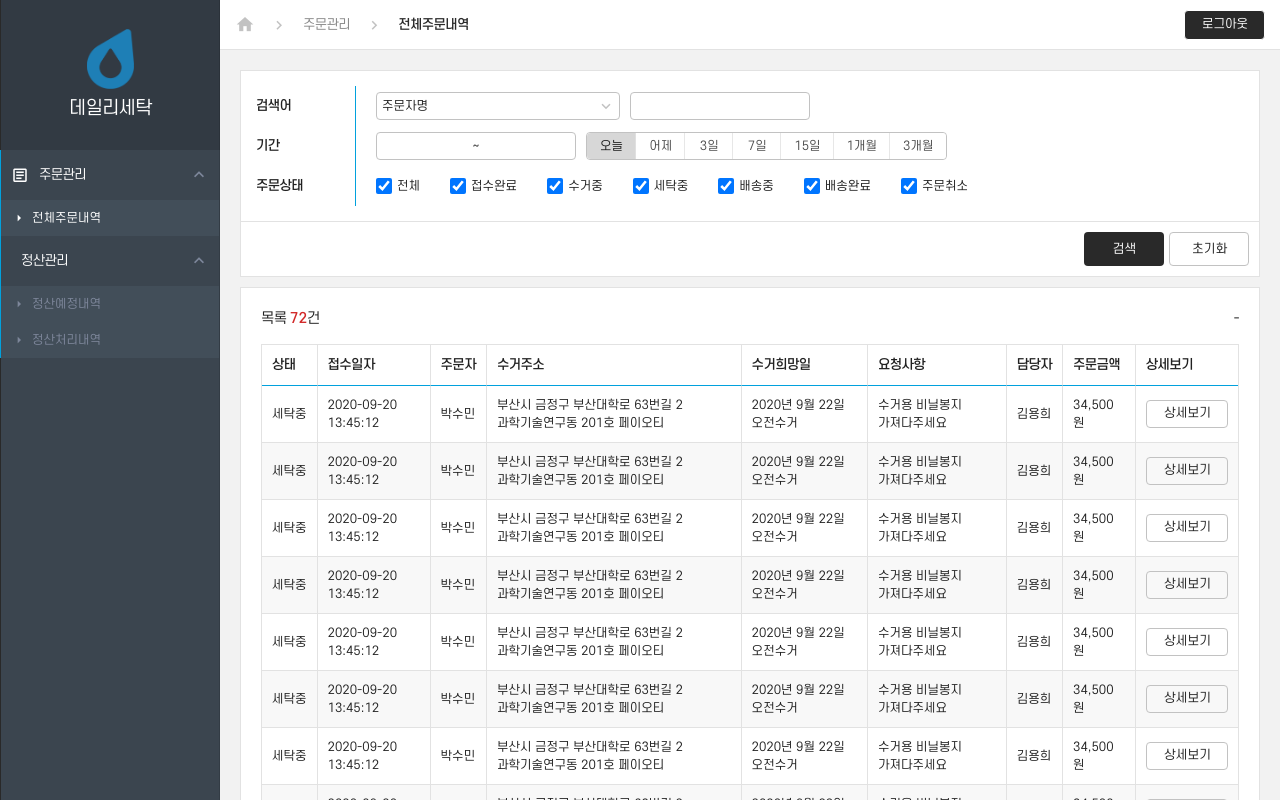
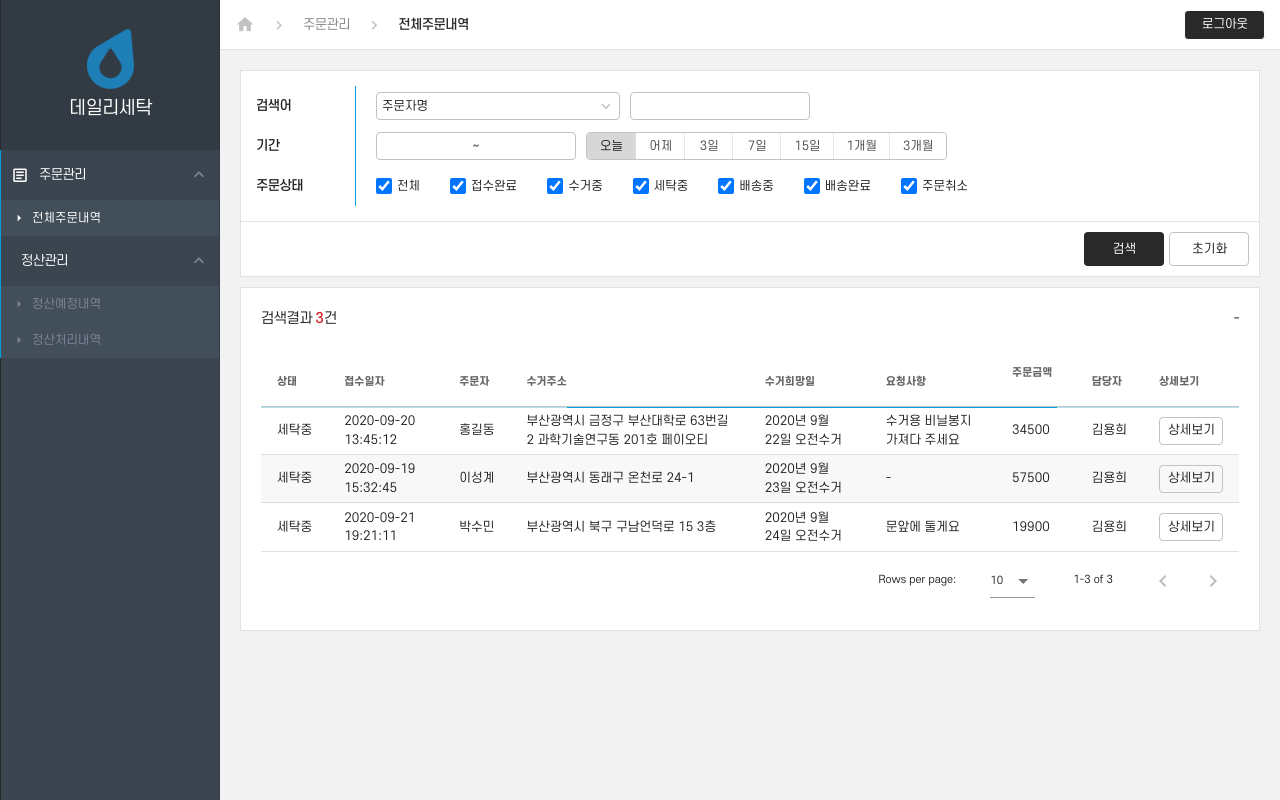
Before and after one commit to fermintz/daily.web.admin, a Vue app: page /totalOrder in a window 1280 px wide. Shown: the top 800 px of the page. Built offline with nearby package versions, Linux system fonts and the light colour scheme.

Commit message:
테이블 교체

```diff
--- a/src/assets/css/global.scss
+++ b/src/assets/css/global.scss
@@ -34,70 +34,48 @@ p{margin:0;padding:0}
     display:flex;
     align-items: center;
     justify-content: space-between;
-    margin-bottom:15px;
+    margin-bottom:30px;
     .number{
       strong{color:#d22828;font-weight:500;letter-spacing: 0;}
     }
   }
+}
+
+
+
+
+.theme--light.v-data-table > .v-data-table__wrapper > table > thead > tr:last-child > th{
+  border-bottom:1px solid #c2c2c2;;
+}
+
+.v-data-table{
+  letter-spacing:0;
+
+  .v-data-table-header{
+    border:0px;
+  }
 
   table{
-    border-spacing: 0;
-    width:100%;
-    border:1px solid #e2e2e2;
+    border:0px;
+    tr:nth-child(2n){
+      td{background:#f8f8f8;}
+    }
+    th{border:0;border-bottom:0px;}
+    td{
+      border:0;
 
-    th{
-      border-bottom:1px solid #01a1dd;
-      border-right:1px solid #e2e2e2;
-      padding:10px;
-      text-align:left;
-      font-size:13px;
-      font-weight:500;
-    }
-    th:last-child{
-      border-right:0px;
-    }
-    td{
-      border-bottom:1px solid #e2e2e2;
-      border-right:1px solid #e2e2e2;
-      padding:10px;
-      font-size:12px;
-      letter-spacing: 0;
-
-      a{
-        text-decoration: underline;
+      a{text-decoration: underline;}
+      a:hover{
+        font-weight:500
       }
-    }
-    td:last-child{border-right:0px;}
-
-    tbody{
-      tr:nth-child(2n){
-        background:#f8f8f8;
+      .v-btn{
+        max-height:28px;
       }
-    }
-
-    td.btns{
-      .v-btn{
-        height:28px;
-        min-width:70px;
+      .v-btn.outline{
         border:1px solid #c2c2c2;
+        max-width:0px;
+        max-height:28px;
       }
     }
   }
 }
-
-.v-pagination{
-  li{
-    button{
-      min-width:26px;
-      height:26px;
-      border:1px solid #c2c2c2;
-      box-shadow: none;
-      font-size:11px;
-      outline: none;
-    }
-    button:hover{
-      border:1px solid #01a1dd;
-    }
-
-  }
-}
--- a/src/components/modal/calculateList.vue
+++ b/src/components/modal/calculateList.vue
@@ -25,40 +25,13 @@
           </table>
         </div>
         <div class="dataSection">
-          <div class="table-top">
-            <div class="number">
-              목록 <strong>72</strong>건
-            </div>
-            <div class="align">
-              -
-            </div>
-          </div>
-          <table>
-            <thead>
-              <tr>
-                <th>주문일</th>
-                <th>주문자</th>
-                <th>결제금액</th>
-                <th>추가결제금액</th>
-                <th>배송비</th>
-              </tr>
-            </thead>
-            <tbody>
-              <tr v-for="item in 6" :key="item">
-                <td>2020년 9월 21일 13:45:22</td>
-                <td>홍길동</td>
-                <td>35,000 원</td>
-                <td>3,000 원</td>
-                <td>3,500 원</td>
-              </tr>
-            </tbody>
-          </table>
-          <v-pagination
-            v-model="page"
-            :length="5"
-            style="margin-top:20px;"
-            color="#01a1dd"
-          />
+          <v-data-table
+            :headers="tHead"
+            :items="tData"
+            loding="#01a1dd"
+            loader-height="2"
+          >
+          </v-data-table>
         </div>
       </v-card-text>
       <v-card-actions style="background:#01a1dd">
@@ -76,7 +49,30 @@ export default {
   mixins: [ModalMixin],
   data(){
     return{
-      page:1
+      page:1,
+      tHead:[
+        {text:'주문일', align:'start', sortable:true, value:'userOrderDate'},
+        {text:'주문자', align:'start', sortable:true, value:'userName'},
+        {text:'주문금액', align:'start', sortable:true, value:'orderPrice'},
+        {text:'추가금액', align:'start', sortable:true, value:'addPrice'},
+        {text:'배송비', align:'start', sortable:true, value:'deliveryPrice'},
+      ],
+      tData:[
+        {
+          userOrderDate:'2020년 9월 21일 13:45:22',
+          userName:'홍길동',
+          orderPrice:54000,
+          addPrice:5000,
+          deliveryPrice:3500,
+        },
+        {
+          userOrderDate:'2020년 9월 19일 12:25:54',
+          userName:'궁예',
+          orderPrice:34000,
+          addPrice:5000,
+          deliveryPrice:3500,
+        },
+      ],
     }
   }
 }
@@ -91,7 +87,6 @@ export default {
       border-spacing: 0;
       width:100%;
       border:1px solid #e2e2e2;
-      border-top:1px solid #c2c2c2;
       border-right:0px;
       border-bottom:0px;
 
--- a/src/views/calculate-end.vue
+++ b/src/views/calculate-end.vue
@@ -4,56 +4,28 @@
     <SearchOptions />
 
     <div class="dataSection">
-      <div class="table-top">
-        <div class="number">
-          목록 <strong>72</strong>건
-        </div>
-        <div class="align">
-          -
-        </div>
-      </div>
-      <table cellpadding="0" cellspacing="0">
-        <thead>
-          <tr>
-            <th>정산완료일시</th>
-            <th>정산대상기간</th>
-            <th>기사명</th>
-            <th>주문건수</th>
-            <th>입금계좌</th>
-            <th>정산금액</th>
-            <th>메모</th>
-          </tr>
-        </thead>
-        <tbody>
-          <tr v-for="(item, index) in tableData" :key="index">
-            <td>2020.09.21 12:34:53</td>
-            <td>2020.09.01 ~ 2020.09.15</td>
-            <td class="partner">{{ item.name }}</td>
-            <td class="order-number">
-              <a @click="calculateList">324 건</a>
-            </td>
-            <td>우리은행 1002-537-353918</td>
-            <td>1,357,000 원</td>
-            <td>
+      <v-data-table
+        :headers="tHead"
+        :items="tData"
+        loading="#01a1dd"
+        loader-height="1"
+      >
+        <template v-slot:item.orderNumber = "{item}">
+          <a @click="calculateList">
+            {{item.orderNumber}}
+          </a>
+        </template>
+        <template v-slot:item.memo = "{ item }">
           <v-hover v-slot:default="{ hover }">
             <div class="tooltip">
               <div class="tooltip-box" v-show="hover">
-                  안녕하세요 반갑습니다 하하하하하하하 히히히히히히 호호호호
+                {{item.memo}}
               </div>
                 <v-icon :color="hover ? '#01a1dd' : ''">mdi-card-text</v-icon>
             </div>
           </v-hover>
-            </td>
-          </tr>
-        </tbody>
-      </table>
-
-      <v-pagination
-        v-model="page"
-        :length="5"
-        style="margin-top:20px;"
-        color="#01a1dd"
-      />
+        </template>
+      </v-data-table>
     </div>
 
     <CalculateList ref="calculateList"/>
@@ -61,10 +33,9 @@
 </template>
 
 <script>
-import axios from "axios";
 import SearchOptions from '@/components/searchOptions.vue';
 import CalculateList from '@/components/modal/calculateList.vue';
-import { chunk } from "lodash";
+
 
 export default {
   components: {
@@ -74,29 +45,36 @@ export default {
     return {
       dates: ["날짜검색", ""],
       datePicker: false,
-      tableData: [],
-      totalData: [],
       page: 1,
+      tHead:[
+        {text:'정산완료일시', align:'start', sortable:true,value:'completeDate'},
+        {text:'정산대상기간', align:'start', sortable:true,value:'calculateDate'},
+        {text:'담당자', align:'start', sortable:true,value:'partnerName'},
+        {text:'주문건수', align:'start', sortable:true,value:'orderNumber'},
+        {text:'입금계좌정보', align:'start', sortable:true,value:'bankInfo'},
+        {text:'메모하기', align:'start',sortable:true,value:'memo'}
+      ],
+      tData:[
+        {
+          completeDate:'2020.09.21 12:34:53',
+          calculateDate:'2020.09.01 ~ 2020.09.15',
+          partnerName:'홍길동',
+          orderNumber:135,
+          bankInfo:'우리은행 1002-537-353918',
+          memo:'등록된 메모가 없습니다 등록된 메모가 없습니다 등록된 메모가 없습니다 등록된 메모가 없습니다 등록된 메모가 없습니다 등록된 메모가 없습니다'
+        },
+        {
+          completeDate:'2020.09.21 12:11:12',
+          calculateDate:'2020.09.01 ~ 2020.09.15',
+          partnerName:'김두한',
+          orderNumber:128,
+          bankInfo:'우리은행 1002-735-221918',
+          memo:'등록된 메모가 없습니다 등록된 메모가 없습니다 등록된 메모가 없습니다 등록된 메모가 없습니다 등록된 메모가 없습니다 등록된 메모가 없습니다'
+        }
+      ],
     };
   },
-  mounted() {
-    axios({
-      method: "GET",
-      url: "/api/contacts",
-      params: {
-        pageno: 1,
-        pagesize: 100,
-      },
-    })
-      .then((res) => {
-        console.log(res.data.contacts);
-        this.totalData = chunk(res.data.contacts, 20);
-        this.tableData = this.totalData[0];
-      })
-      .catch((err) => {
-        console.log(err);
-      });
-  },
+
   computed: {
     dateRangeText() {
       return this.dates.join(" ~ ");
@@ -134,16 +112,14 @@ export default {
       background:#fff;
       border:1px solid #e2e2e2;
       width:300px;
-      padding:15px;
+      padding:10px;
       right:100%;
       margin-right:10px;
-      top:0px;
-      z-index:9;
+      bottom:0;
+      z-index:99999;
       border-radius:4px;
       box-shadow: 0 0 20px rgba(0,0,0,0.1);
     }
   }
-
-
 }
 </style>
--- a/src/views/totalOrder.vue
+++ b/src/views/totalOrder.vue
@@ -6,44 +6,23 @@
     <div class="dataSection">
       <div class="table-top">
         <div class="number">
-          목록 <strong>72</strong>건
+          검색결과 <strong>3</strong>건
         </div>
         <div class="align">
           -
         </div>
       </div>
-      <table>
-        <thead>
-          <tr>
-            <th>상태</th>
-            <th>접수일자</th>
-            <th>주문자</th>
-            <th>수거주소</th>
-            <th>수거희망일</th>
-            <th>요청사항</th>
-            <th>담당자</th>
-            <th>주문금액</th>
-            <th>상세보기</th>
-          </tr>
-        </thead>
-        <tbody>
-        <tr v-for="item in 20" :key="item">
-          <td>세탁중</td>
-          <td>2020-09-20 13:45:12</td>
-          <td>박수민</td>
-          <td>부산시 금정구 부산대학로 63번길 2 과학기술연구동 201호 페이오티</td>
-          <td>2020년 9월 22일 오전수거</td>
-          <td>수거용 비닐봉지 가져다주세요</td>
-          <td>김용희</td>
-          <td>34,500 원</td>
-          <td class="btns">
-            <v-btn outlined @click="orderDetail">
-              상세보기
-            </v-btn>
-          </td>
-        </tr>
-        </tbody>
-      </table>
+      <v-data-table
+        loading="#01a1dd"
+        loader-height="1"
+        :headers="tHead"
+        :items="tData"
+        :items-per-page="10"
+      >
+        <template v-slot:item.detail="{item}">
+          <v-btn text @click="orderDetail" class="outline">{{item.detail}}</v-btn>
+        </template>
+      </v-data-table>
     </div>
   </div> <!-- totalOrder -->
 </template>
@@ -53,6 +32,56 @@ import SearchOptions from '@/components/searchOptions.vue';
 import OrderDetail from '@/components/modal/orderDetail.vue';
 
 export default {
+  data(){
+    return{
+      tHead:[
+        {text:'상태', align:'start', sortable:false, value:'state'},
+        {text:'접수일자', align:'start', sortable:true, value:'orderDate'},
+        {text:'주문자', align:'start', sortable:false, value:'userName'},
+        {text:'수거주소', align:'start', sortable:false, value:'userAddress'},
+        {text:'수거희망일', align:'start', sortable:true, value:'requestDate'},
+        {text:'요청사항', align:'start', sortable:false, value:'requestText'},
+        {text:'주문금액', align:'start', sortable:true, value:'orderPrice'},
+        {text:'담당자', align:'start', sortable:false, value:'partnerName'},
+        {text:'상세보기', align:'start', sortable:false, value:'detail'},
+      ],
+      tData:[
+        {
+          state:'세탁중',
+          orderDate:'2020-09-20 13:45:12',
+          userName:'홍길동',
+          userAddress:'부산광역시 금정구 부산대학로 63번길 2 과학기술연구동 201호 페이오티',
+          requestDate:'2020년 9월 22일 오전수거',
+          requestText:'수거용 비닐봉지 가져다 주세요',
+          orderPrice:34500,
+          partnerName:'김용희',
+          detail:'상세보기',
+        },
+        {
+          state:'세탁중',
+          orderDate:'2020-09-19 15:32:45',
+          userName:'이성계',
+          userAddress:'부산광역시 동래구 온천로 24-1',
+          requestDate:'2020년 9월 23일 오전수거',
+          requestText:'-',
+          orderPrice:57500,
+          partnerName:'김용희',
+          detail:'상세보기',
+        },
+        {
+          state:'세탁중',
+          orderDate:'2020-09-21 19:21:11',
+          userName:'박수민',
+          userAddress:'부산광역시 북구 구남언덕로 15 3층',
+          requestDate:'2020년 9월 24일 오전수거',
+          requestText:'문앞에 둘게요',
+          orderPrice:19900,
+          partnerName:'김용희',
+          detail:'상세보기',
+        }
+      ],
+    }
+  },
   components:{
     SearchOptions,
     OrderDetail
```
Lines whose indentation alone changed are shown as unchanged.
